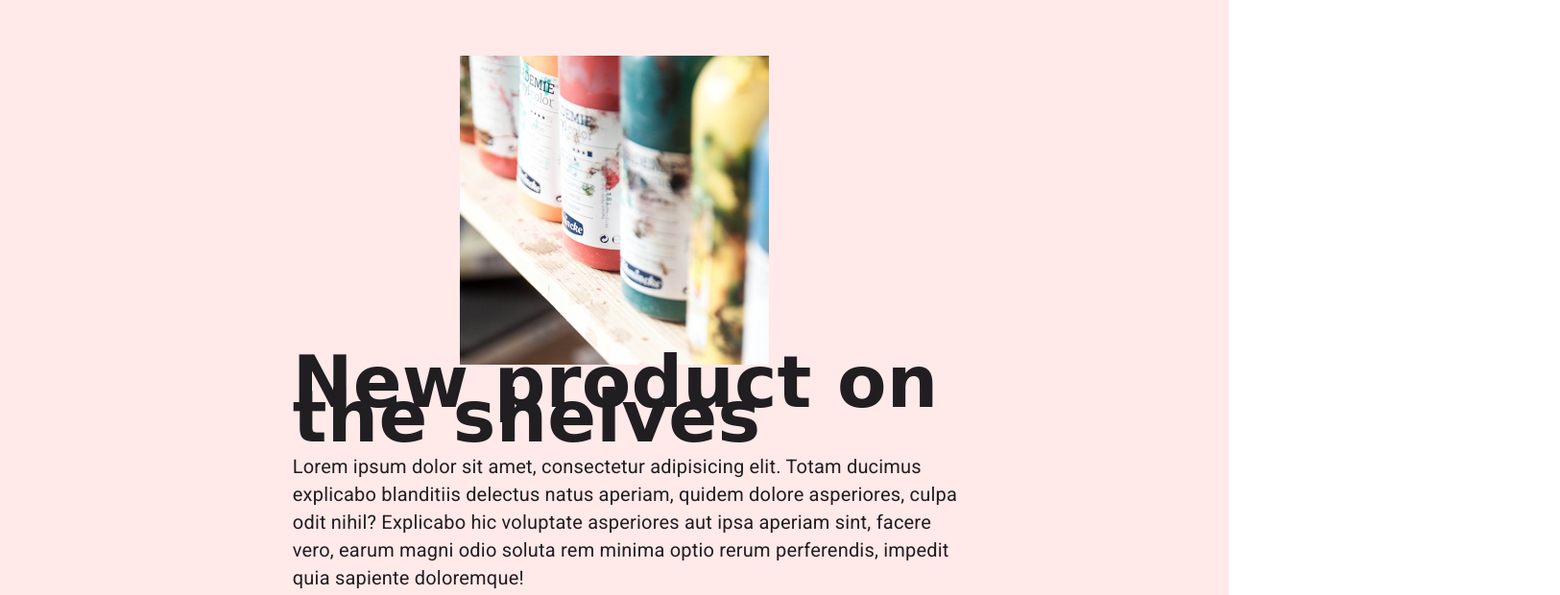
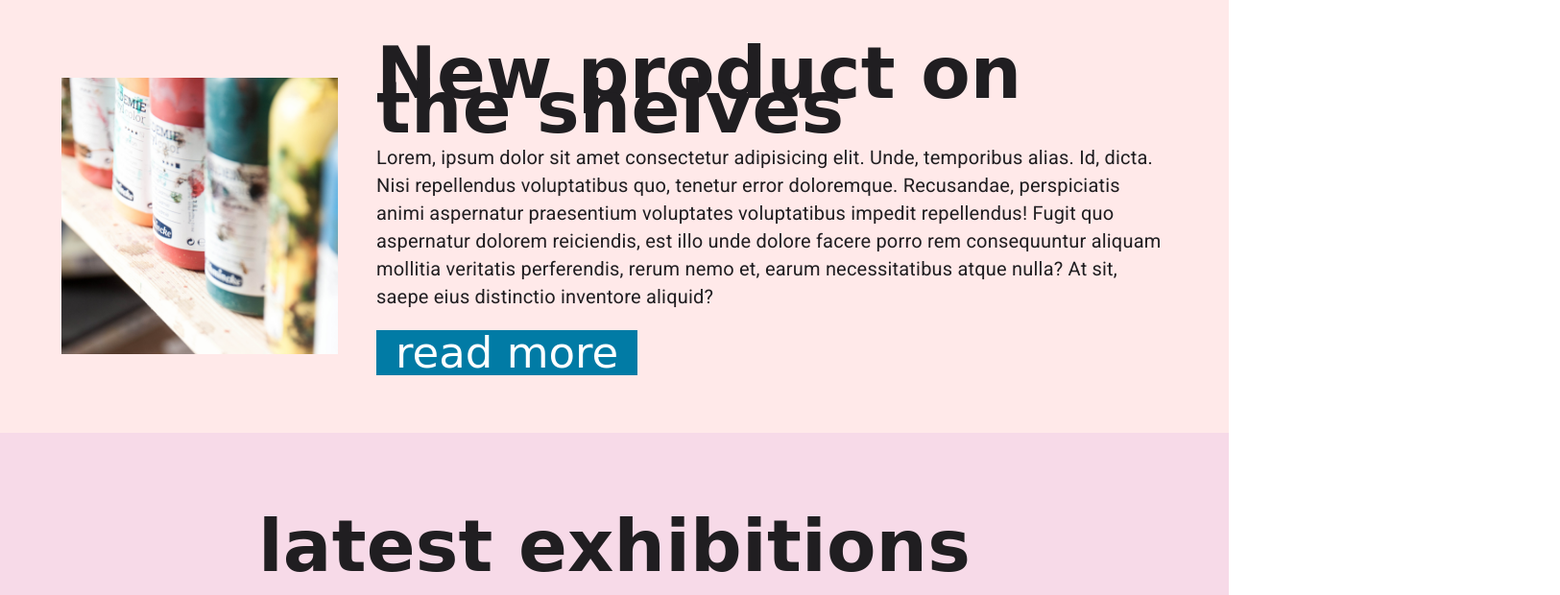
Before and after one commit to alexanderyanthar/Assignment1JunoCollege, a plain HTML site: page index.html in a window 1280 px wide. Shown: the part 802-1422 px from the top of the page at 96% size, 1625 px wide, since content can reach past the window. Drawn offline with Linux system fonts and the light colour scheme; a web font is replaced by a local one.

Commit message:
added imgContainer in newProducts section and changed p, fixed code in mediaQueries

```diff
--- a/index.html
+++ b/index.html
@@ -76,10 +76,12 @@
     <main>
         <section class="newProducts">
             <div class="wrapper">
+                <div class="imgContainer">
                     <img src="./assets/image-6@2x.png" alt="a variety of paint colors on a shelf">
+                </div>
                 <div class="newProductsText">
                     <h2>New product on the shelves</h2>
-                    <p>Lorem ipsum dolor sit amet, consectetur adipisicing elit. Totam ducimus explicabo blanditiis delectus natus aperiam, quidem dolore asperiores, culpa odit nihil? Explicabo hic voluptate asperiores aut ipsa aperiam sint, facere vero, earum magni odio soluta rem minima optio rerum perferendis, impedit quia sapiente doloremque!</p>
+                    <p>Lorem, ipsum dolor sit amet consectetur adipisicing elit. Unde, temporibus alias. Id, dicta. Nisi repellendus voluptatibus quo, tenetur error doloremque. Recusandae, perspiciatis animi aspernatur praesentium voluptates voluptatibus impedit repellendus! Fugit quo aspernatur dolorem reiciendis, est illo unde dolore facere porro rem consequuntur aliquam mollitia veritatis perferendis, rerum nemo et, earum necessitatibus atque nulla? At sit, saepe eius distinctio inventore aliquid?</p>
                     <button>read more</button>
                 </div>
             </div>
--- a/styles/partials/_mainStyling.scss
+++ b/styles/partials/_mainStyling.scss
@@ -5,18 +5,17 @@
 
     .wrapper {
         display: flex;
-        flex-wrap: wrap;
         align-items: center;
-        padding: 3rem 2rem;
+        padding: 3rem 0;
     }
 
     .newProductsText {
-        width: 70%;
+        width: 75%;
         padding-left: 2rem;
     }
 
-    img {
-        width: 30%;
+    .imgContainer {
+        width: 25%;
     }
 
     h2 {
--- a/styles/partials/_mediaQueries.scss
+++ b/styles/partials/_mediaQueries.scss
@@ -22,11 +22,15 @@
             flex-direction: column;
             justify-content: center;
             align-items: center;
-            padding: 3rem 0;
+            // padding: 3rem 0;
+
+            .imgContainer {
+                width: 100%;
+                padding-bottom: 2rem;
 
                 img {
-                width: 100%;
-                padding-bottom: 2rem;
+                    margin: 0 auto;
+                }
             }
             }
 
@@ -41,7 +45,6 @@
                 }
             }
 
-        }
         }
 
         // icons section
@@ -144,11 +147,15 @@
                     }
                 }
             }
+
             // copyright bar styling
             .copyright p {
                 padding: 1rem;
             }
         }
+    }
+
+
 
 
 
```
Also changed, not shown: styles/styles.css. Lines whose indentation alone changed are shown as unchanged.
